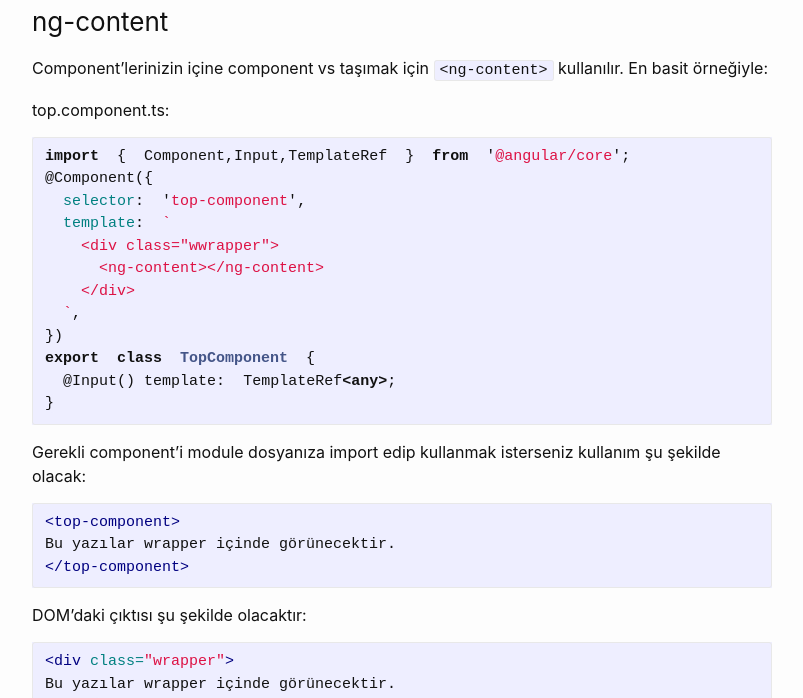
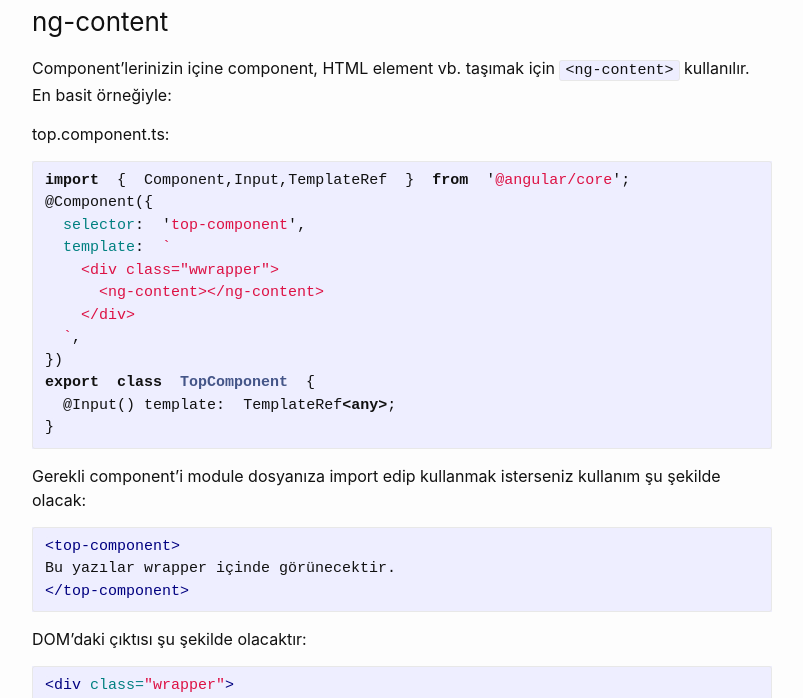
Before and after one commit to ozergul/ozergul.github.io, a Jekyll site: the page built from _posts/2019-06-11-angular-ng-template-ng-container-ng-content.md, in a window 1280 px wide and 900 px high, scrolled down 2368 px, cut to the strip 202-900 px from the top of the window. Shown: the whole strip, without its empty margins (238-1041 px from the left). Built offline with Jekyll 4.4.1, drawn with Linux system fonts in a browser that asks for light colours.

Commit message:
Update 2019-06-11-angular-ng-template-ng-container-ng-content.md

````diff
--- a/_posts/2019-06-11-angular-ng-template-ng-container-ng-content.md
+++ b/_posts/2019-06-11-angular-ng-template-ng-container-ng-content.md
@@ -76,7 +76,7 @@ Aşağıda`<ng-container>` ve `<ng-template>`'in kullanımı hakkında ufak bir
 <iframe src="https://stackblitz.com/edit/angular-kgesdb?embed=1&file=src/app/app.component.html" style="width: 100%; height: 500px"></iframe>
 
 ### ng-content
-Component'lerinizin içine component vs taşımak için `<ng-content>` kullanılır. En basit örneğiyle:
+Component'lerinizin içine component, HTML element vb. taşımak için `<ng-content>` kullanılır. En basit örneğiyle:
 
 top.component.ts:
 ``` typescript
````
